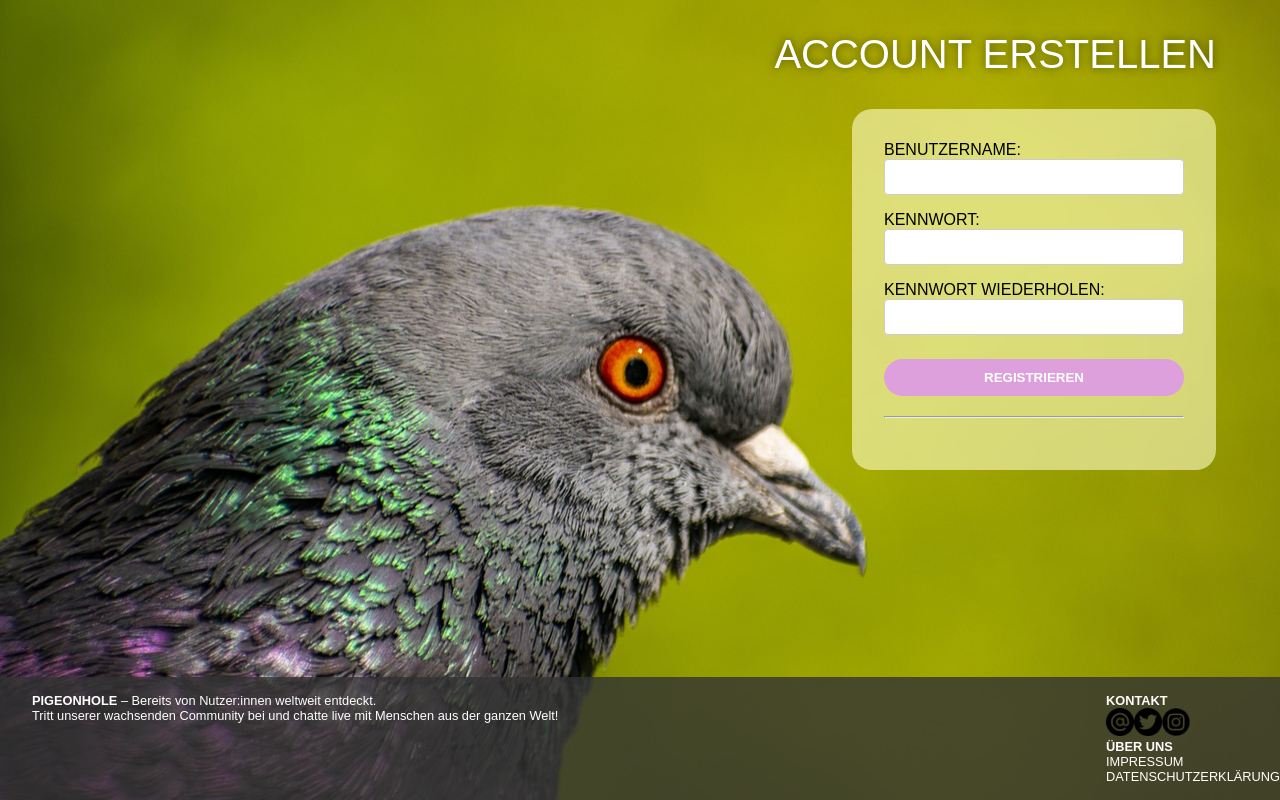
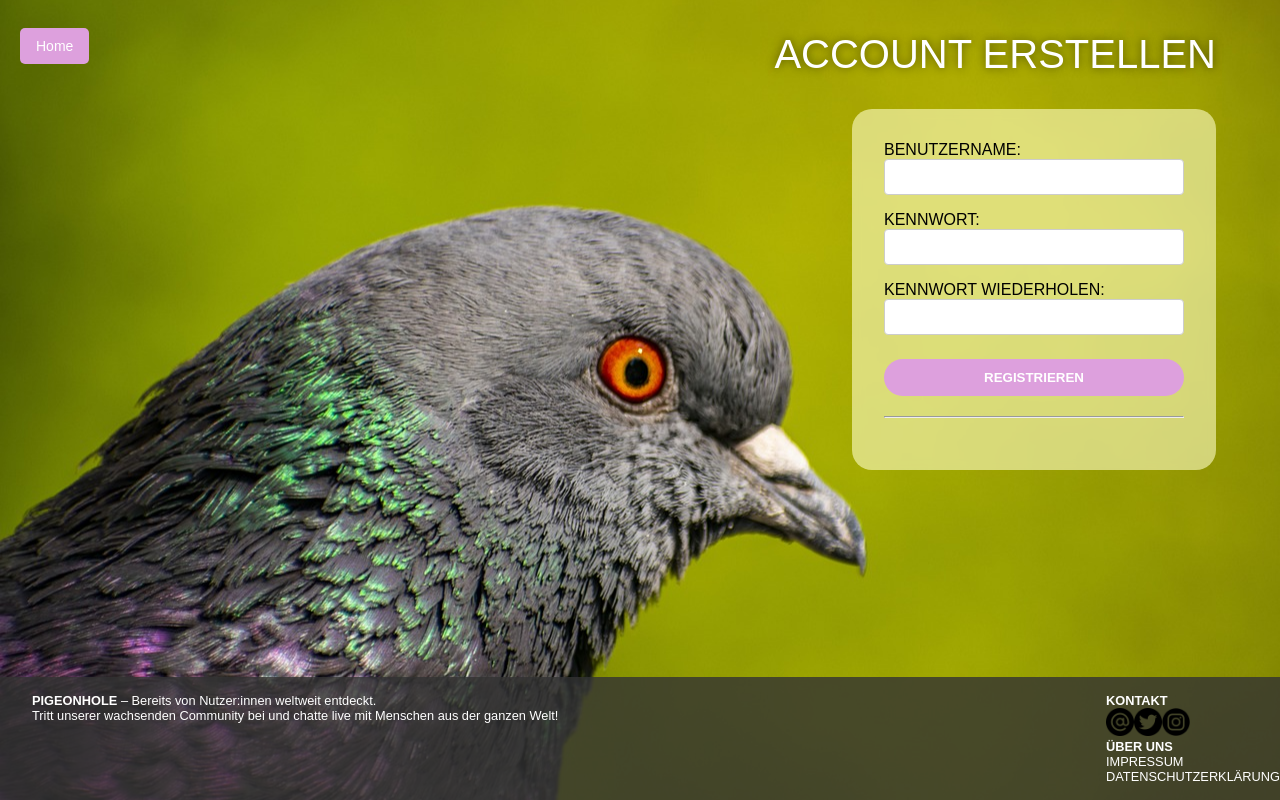
Before and after one commit to brieftaube-haw/pigeonhole_frontend, an Angular app: page /register in a window 1280 px wide. Built offline with nearby package versions, Linux system fonts and the light colour scheme.

Commit message:
add home button for register page

```diff
--- a/src/app/pages/register/register.component.html
+++ b/src/app/pages/register/register.component.html
@@ -1,3 +1,8 @@
+<a [routerLink]="['/']"
+   style="position: absolute; top: 20px; left: 20px; padding: 10px 16px; background-color: plum;; color: white; border-radius: 5px; text-decoration: none; font-size: 14px;">
+  Home
+</a>
+
 <h1 class="hero-title">ACCOUNT ERSTELLEN</h1>
 
 <div class="login-container">
```
